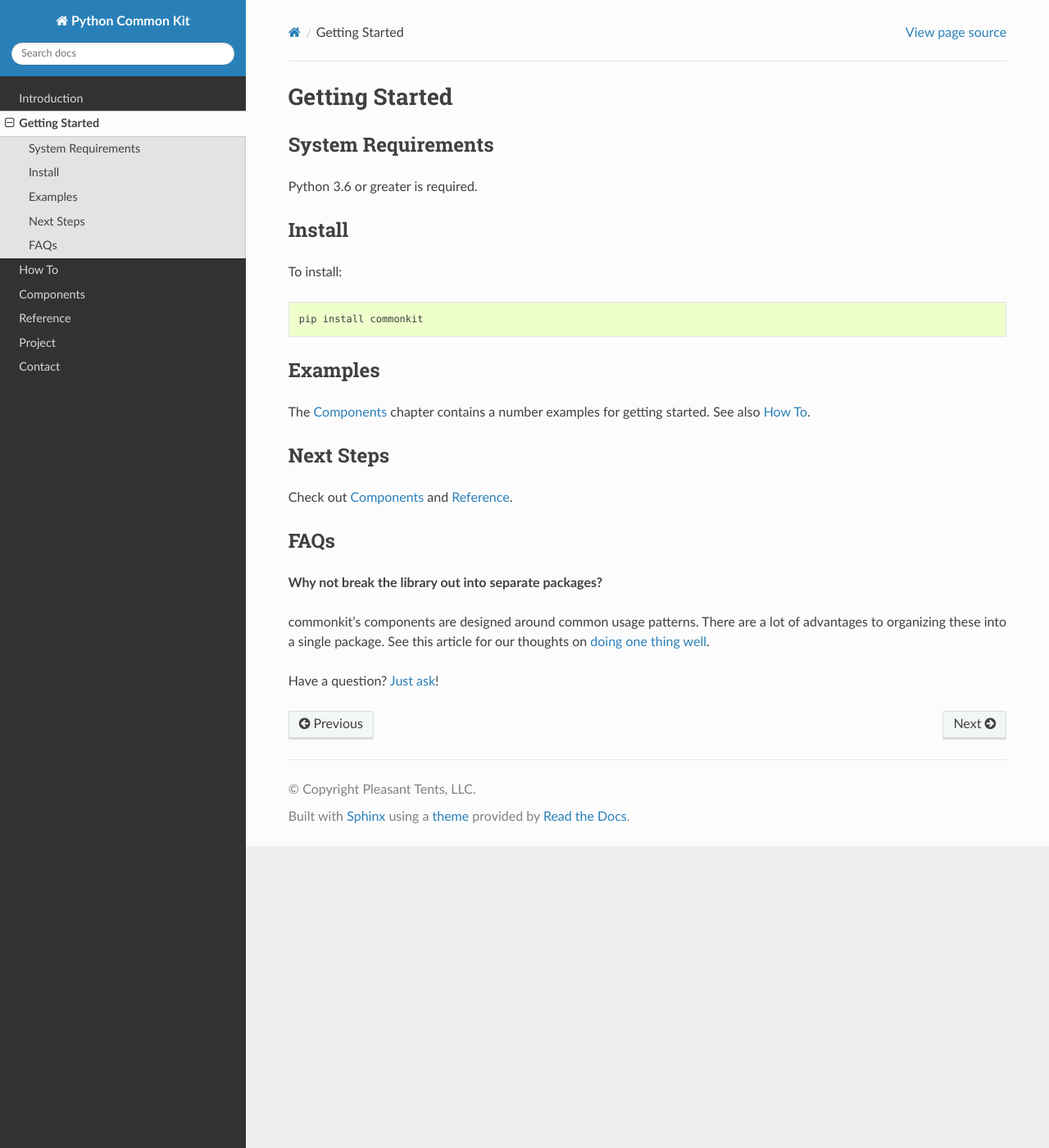
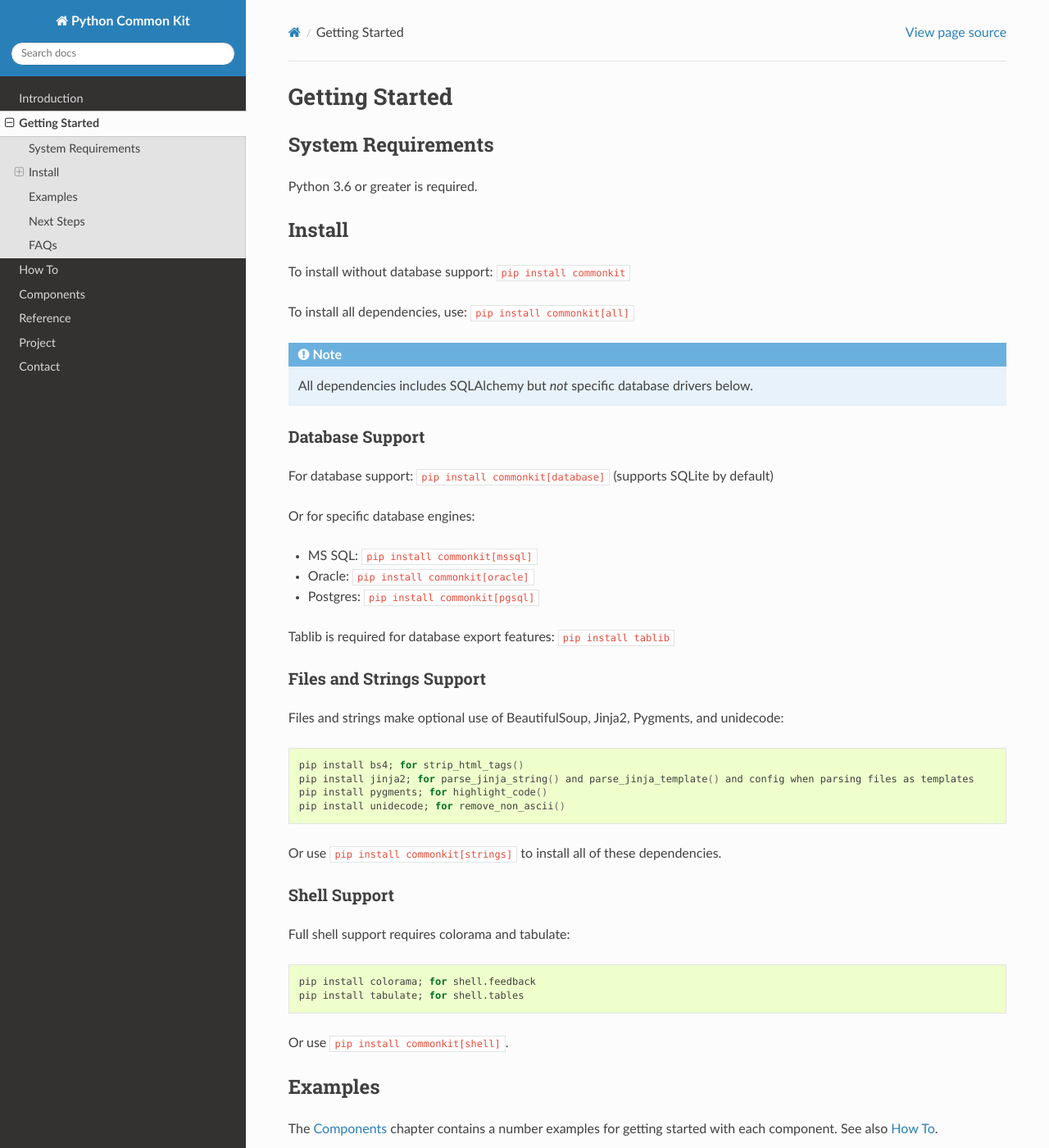
Before and after one commit to develmaycare/python-commonkit, a Sphinx documentation site: the page built from docs/source/getting-started.rst, in a window 1280 px wide and 1400 px high. Shown: the whole window at 82% size. Built offline with Sphinx 7.4.7 and the Read the Docs theme 2.0.0, drawn with Linux system fonts in a browser that asks for light colours; the version number could not be read and is left out; some of the changed text lies outside the part shown.

Commit message:
Updated docs.

```diff
--- a/README.markdown
+++ b/README.markdown
@@ -1,7 +1,7 @@
 # Common Kit
 
 ![](https://img.shields.io/badge/status-active-green.svg)
-![](https://img.shields.io/badge/stage-beta-yellow.svg)
+![](https://img.shields.io/badge/stage-stable-green.svg)
 ![](https://img.shields.io/badge/coverage-100%25-green.svg)
 
 A collection of common utilities for use in Python projects.
--- a/docs/source/_data/cloc.csv
+++ b/docs/source/_data/cloc.csv
@@ -1,3 +1,3 @@
 files,language,blank,comment,code
-54,Python,2478,3136,2282
-54,SUM,2478,3136,2282
+54,Python,2598,3323,2341
+54,SUM,2598,3323,2341
--- a/docs/source/components.rst
+++ b/docs/source/components.rst
@@ -33,6 +33,11 @@ Files
 =====
 
 .. automodule:: commonkit.files
+
+Lists
+=====
+
+.. automodule:: commonkit.lists
 
 Logging
 =======
--- a/docs/source/getting-started.rst
+++ b/docs/source/getting-started.rst
@@ -12,16 +12,56 @@ Python 3.6 or greater is required.
 Install
 =======
 
-To install:
+To install without database support: ``pip install commonkit``
+
+To install all dependencies, use: ``pip install commonkit[all]``
+
+.. note::
+    All dependencies includes SQLAlchemy but *not* specific database drivers below.
+
+Database Support
+----------------
+
+For database support: ``pip install commonkit[database]`` (supports SQLite by default)
+
+Or for specific database engines:
+
+- MS SQL: ``pip install commonkit[mssql]``
+- Oracle: ``pip install commonkit[oracle]``
+- Postgres: ``pip install commonkit[pgsql]``
+
+Tablib is required for database export features: ``pip install tablib``
+
+Files and Strings Support
+-------------------------
+
+Files and strings make optional use of BeautifulSoup, Jinja2, Pygments, and unidecode:
 
 .. code-block:: bash
 
-    pip install commonkit
+    pip install bs4; for strip_html_tags()
+    pip install jinja2; for parse_jinja_string() and parse_jinja_template() and config when parsing files as templates
+    pip install pygments; for highlight_code()
+    pip install unidecode; for remove_non_ascii()
+
+Or use ``pip install commonkit[strings]`` to install all of these dependencies.
+
+Shell Support
+-------------
+
+Full shell support requires colorama and tabulate:
+
+.. code-block:: bash
+
+    pip install colorama; for shell.feedback
+    pip install tabulate; for shell.tables
+
+Or use ``pip install commonkit[shell]``.
 
 Examples
 ========
 
-The :ref:`components` chapter contains a number examples for getting started. See also :ref:`how-to`.
+The :ref:`components` chapter contains a number examples for getting started with each component. See also :ref:`how-to`.
 
 Next Steps
 ==========
```
Also changed, not shown: other parts of docs/source/getting-started.rst (+2 -2 lines), DISTRIBUTING.txt (+31 -16 lines), 1 other file.
